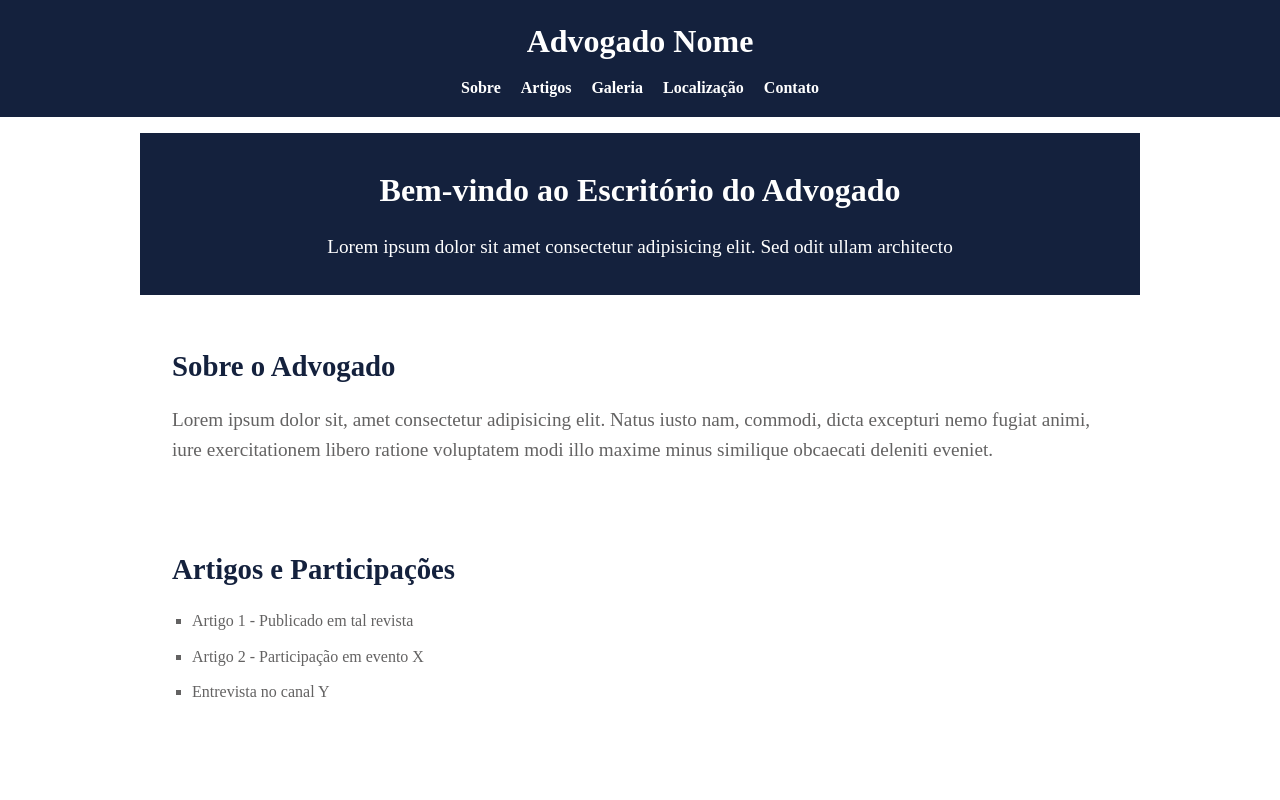
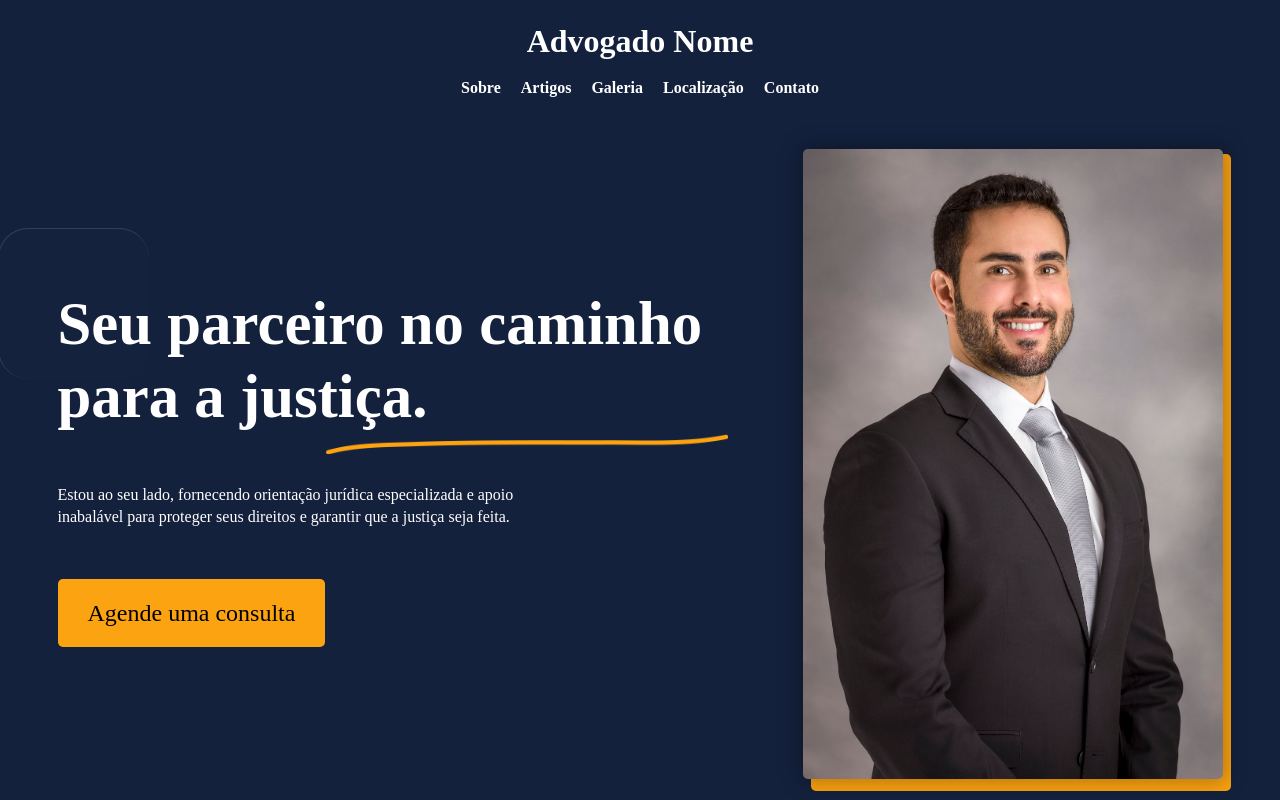
Before and after one commit to yanswo/Advocacia1, a React (Vite) app: page / in a window 1280 px wide. Shown: the top 800 px of the page. Built offline with nearby package versions, Linux system fonts and the light colour scheme; a web font is replaced by a local one.

Commit message:
HeroSection fizalidada, imagens colocadas e estilização feita

```diff
--- a/src/components/HeroSection.jsx
+++ b/src/components/HeroSection.jsx
@@ -1,11 +1,20 @@
+import fotoPerfil from '../imgs/fotoPerfil.jpg'
+
 const HeroSection = () => {
   return (
     <section className="hero">
-      <h2>Bem-vindo ao Escritório do Advogado</h2>
-      <p>
-        Lorem ipsum dolor sit amet consectetur adipisicing elit. Sed odit ullam
-        architecto
-      </p>
+      <div className="conteudo">
+        <h1>Seu parceiro no caminho para a justiça.</h1>
+        <p>
+          Estou ao seu lado, fornecendo orientação jurídica especializada e
+          apoio inabalável para proteger seus direitos e garantir que a justiça
+          seja feita.
+        </p>
+        <a href="#">Agende uma consulta</a>
+      </div>
+      <div className="fotoPerfil">
+        <img src={fotoPerfil} alt="" />
+      </div>
     </section>
   );
 };
--- a/src/index.css
+++ b/src/index.css
@@ -44,26 +44,114 @@ header nav a:hover {
   text-decoration: underline;
 }
 
-.hero {
-  background-color: var(--corSecundaria);
-  color: var(--fundo);
-  padding: 2rem;
-  text-align: center;
-}
-
-.hero h2 {
-  font-size: 2rem;
-  margin-bottom: 1rem;
-}
-
-.hero p {
-  font-size: 1.2rem;
-}
-
 section {
   padding: 2rem;
   margin: 1rem auto;
   max-width: 1000px;
+}
+
+.hero {
+  background-color: var(--corSecundaria);
+  margin: 0px;
+  max-width: none;
+  display: flex;
+  align-items: center;
+  justify-content: center;
+  gap: 45px;
+  position: relative;
+}
+
+.hero .fotoPerfil img {
+  max-width: 420px;
+  width: 100%;
+  border-radius: 5px;
+  box-shadow: 0px 0px 20px 5px rgba(0, 0, 0, 0.253);
+  position: relative;
+  transition: all .2s ease;
+}
+
+.hero .fotoPerfil img:hover {
+  scale: 1.05;
+}
+
+.hero .fotoPerfil {
+  position: relative;
+}
+
+.hero .fotoPerfil::before {
+  content: "";
+  position: absolute;
+  width: 100%;
+  height: 100%;
+  bottom: -5px;
+  right: -8px;
+  background-color: var(--corPrimaria);
+  border-radius: 5px;
+}
+
+.hero .conteudo {
+  color: var(--fundo);
+  display: flex;
+  flex-direction: column;
+  gap: 50px;
+  position: relative;
+}
+
+.hero .conteudo h1 {
+  font-size: 3.8rem;
+  line-height: 1.2;
+  font-weight: 600;
+  max-width: 700px;
+  position: relative;
+}
+
+.hero .conteudo h1::after {
+  content: "";
+  position: absolute;
+  width: 150px;
+  height: 150px;
+  border-radius: 30px;
+  top: -60px;
+  left: -60px;
+  background-color: #e5e5e502;
+  border-left: 1px solid #ffffff21;
+  border-top: 1px solid #ffffff21;
+}
+
+.hero .conteudo h1::before {
+  content: "";
+  position: absolute;
+  width: 100%;
+  height: 20px;
+  bottom: -20px;
+  left: -30px;
+  background-image: url("./imgs/linhaTexto.png");
+  background-position: right;
+  background-size: contain;
+  background-repeat: no-repeat;
+}
+
+.hero .conteudo p {
+  width: 500px;
+  line-height: 1.4;
+  font-weight: 300;
+}
+
+.hero .conteudo a {
+  color: #000;
+  background-color: var(--corPrimaria);
+  max-width: fit-content;
+  padding: 15px 30px;
+  font-size: 1.5rem;
+  text-decoration: none;
+  border-radius: 5px;
+  transition: all .2s ease;
+}
+
+.hero .conteudo a:hover {
+  background-color: var(--texto);
+  background-color: var(--fundo);
+  text-decoration: underline;
 }
 
 #sobre h2,
```
Also changed, not shown: src/imgs/fotoPerfil.jpg (added), src/imgs/linhaTexto.png (added).
